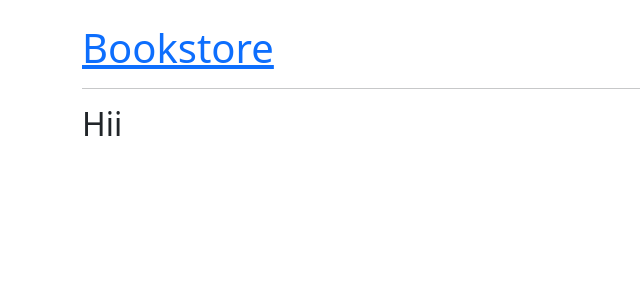
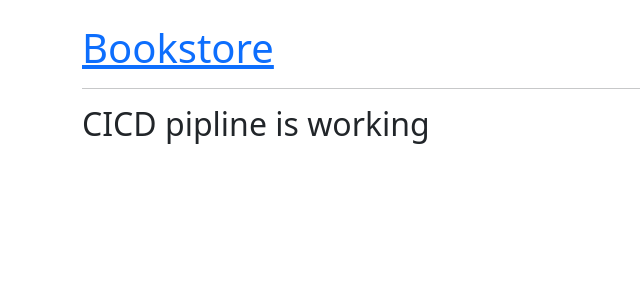
Before and after one commit to harshadakhorgade/CICD_Project, a Django app: page / in a window 1280 px wide. Shown: the top 300 px of the page, without its empty margins (0-640 px from the left). Run offline with Django 4.2, Linux system fonts and the light colour scheme.

Commit message:
update code

```diff
--- a/bookstore/templates/bookstore/book_list.html
+++ b/bookstore/templates/bookstore/book_list.html
@@ -2,7 +2,7 @@
 
 {% block content %}
 
-  <h2>Hii</h2>
+  <h2>CICD pipline is working </h2>
   {% comment %} <ul>
     {% for book in books %}
       <li>
```
